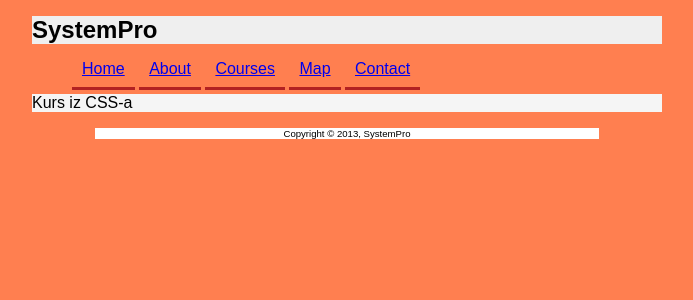
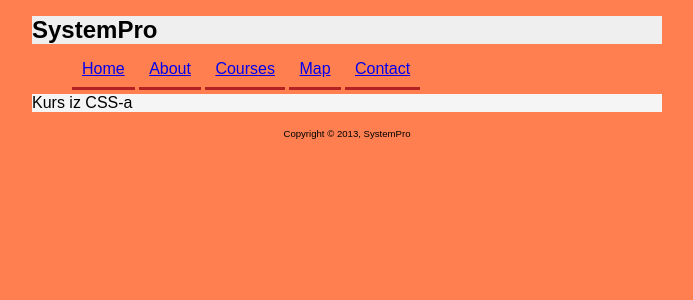
Before and after one commit to mmiroslav/SystemPro, a PHP site: page / in a window 1280 px wide. Shown: the top 300 px of the page, without its empty margins (293-986 px from the left). Run offline with PHP 8.4, Linux system fonts and the light colour scheme.

Commit message:
footer i nav

```diff
--- a/about.html
+++ b/about.html
@@ -15,7 +15,7 @@ and open the template in the editor.
         </div>
             <div id="nav" class="navigation">
                 <ul>
-                    <li><a href="/">Home</a></li>
+                    <li><a href="index.html">Home</a></li>
                     <li><a href="about.html">About</a></li>
                     <li><a href="Courses.html">Courses</a></li>
                     <li><a href="map.html">Map</a></li>
--- a/css/style.css
+++ b/css/style.css
@@ -24,13 +24,14 @@ body{
 }
 
 .footer {
-    background-color: white;
+    background-color: inherit;
     font-size: 0.6em;
     text-align: center;
-    width: 80%;
+    width: 100%;
 
     /*centriranje*/
     margin: auto;
+    margin-top: 10px;
 
 
 }
--- a/index.html
+++ b/index.html
@@ -13,7 +13,7 @@
             <div class="navigation">
                 <div class="nav-lista">
                     <ul>
-                        <li><a href="/">Home</a></li>
+                        <li><a href="#">Home</a></li>
                         <li><a href="about.html">About</a></li>
                         <li><a href="Courses.html">Courses</a></li>
                         <li><a href="map.html">Map</a></li>
```
Also changed, not shown: Courses.html (+5 -5 lines).
